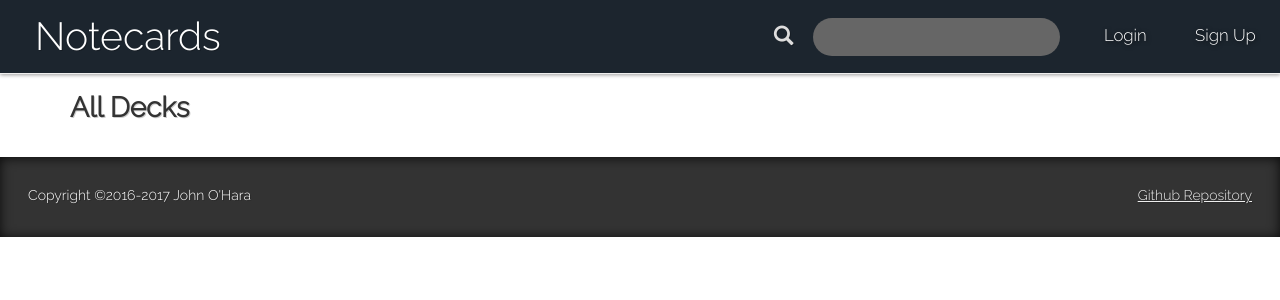
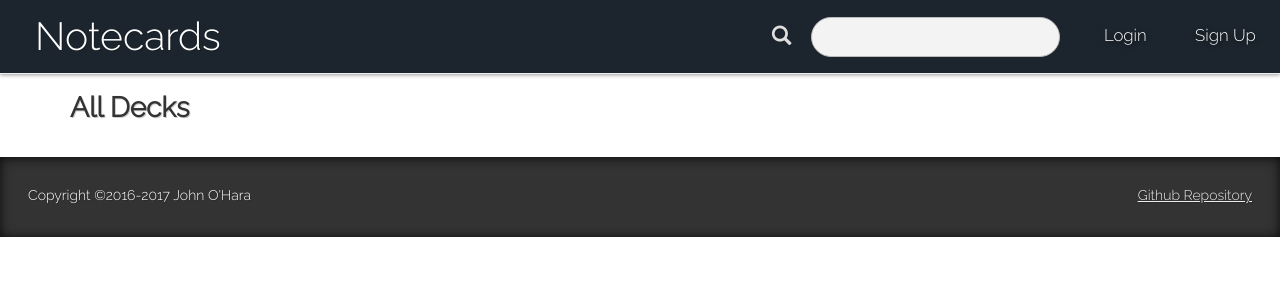
Before and after one commit to jaohara/notecards, a Django app: page / in a window 1280 px wide. Shown: the top 300 px of the page. Run offline with Django 3.2, Linux system fonts and the light colour scheme; data that the repository does not hold is empty; some libraries are stand-ins or nearby versions.

Commit message:
Minor CSS tweak

```diff
--- a/notecards/static/css/notecards.css
+++ b/notecards/static/css/notecards.css
@@ -138,9 +138,11 @@ div.menu-search-bar{
 }
 
 div.menu-search-bar form input{
-    background-color: #666;
-    border: 0px;
+    /*background-color: #666;*/
+    background-color: rgba(243, 243, 243, 1.0);
+    border: 1px solid #bbb;
     border-radius: 25px;
+    color: #222;
     margin: 0px 1.0em;
     outline: none;
     /*padding: .4em .4em .4em 1.8em;*/
```
